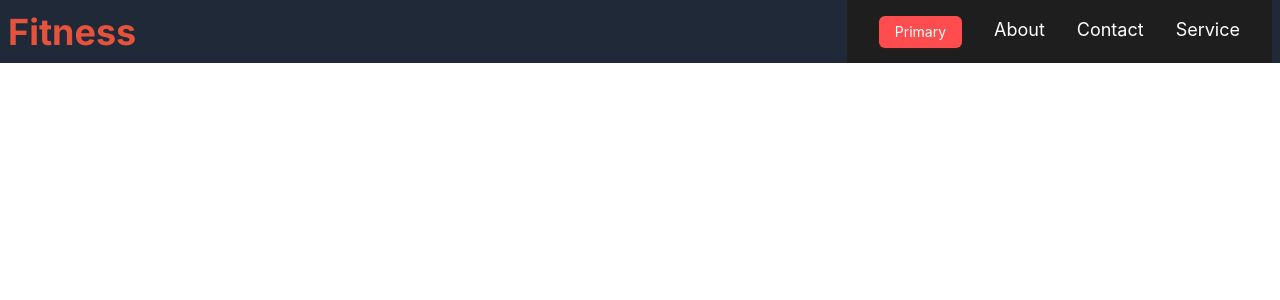
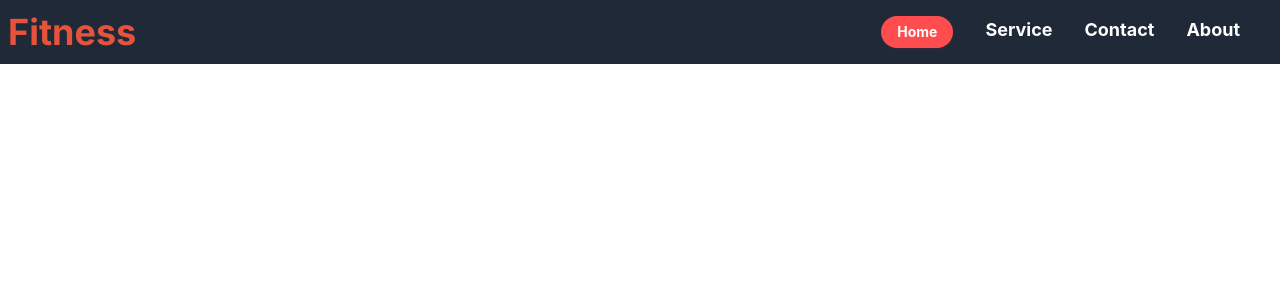
Before and after one commit to Mahedihasanimam/fitness, a Next.js app: page / in a window 1280 px wide. Shown: the top 300 px of the page. Built offline with nearby package versions, Linux system fonts and the light colour scheme.

Commit message:
navbar added

```diff
--- /dev/null
+++ b/src/components/Hero.jsx
@@ -0,0 +1,11 @@
+import React from 'react';
+
+const Hero = () => {
+    return (
+        <div>
+
+        </div>
+    );
+};
+
+export default Hero;
--- a/src/components/share/Navbar.jsx
+++ b/src/components/share/Navbar.jsx
@@ -3,7 +3,7 @@
 import { MenuOutlined } from "@ant-design/icons";
 import { Button, Drawer, Menu } from "antd";
 import React, { useState } from "react";
-// import '../app/style.css';
+
 import Link from "next/link";
 const Navbar = () => {
   const [openMenu, setOpenMenu] = useState(false);
@@ -37,31 +37,32 @@ const Navbar = () => {
 };
 const AppMenu = ({ isinline = false }) => {
   return (
-    <Menu
-    className="border-none text-lg p-4 bg-[#1E1E1E] custom-menu "
+    <div className="">
+      <Menu
+    className="   text-lg font-bold p-4 bg-[#1F2937] custom-menu "
       mode={isinline ? "inline" : "horizontal"}
       items={[
         {
-          label: <Link style={{color:'white'}} href={'/'}><Button type="primary" danger>
-          Primary
+          label: <Link style={{color:'white'}} href={'/'}><Button className="rounded-full font-bold" type="primary" danger>
+          Home
         </Button></Link>,
           key: "Home",
         },
         {
-          label: <Link style={{color:'white'}} href={'/about'}>About</Link>,
-          key: "About",
+          label: <Link style={{color:'white'}} href={'/service'}>Service</Link>,
+          key: "services",
         },
         {
           label: <Link style={{color:'white'}} href={'/contact'}>Contact</Link>,
           key: "contact Us",
         },
         {
-          label: <Link style={{color:'white'}} href={'/service'}>Service</Link>,
-          key: "services",
+          label: <Link style={{color:'white'}} href={'/about'}>About</Link>,
+          key: "About",
         },
-
       ]}
     ></Menu>
+    </div>
   );
 };
 export default Navbar;
```
